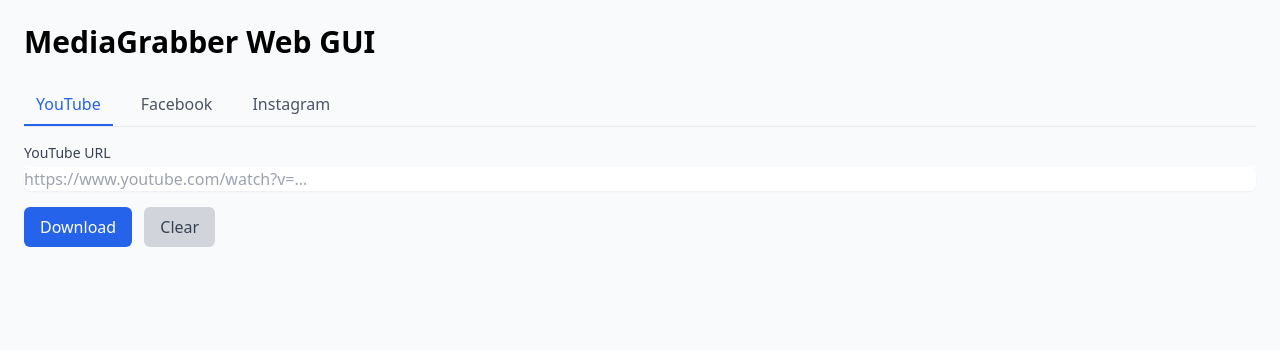
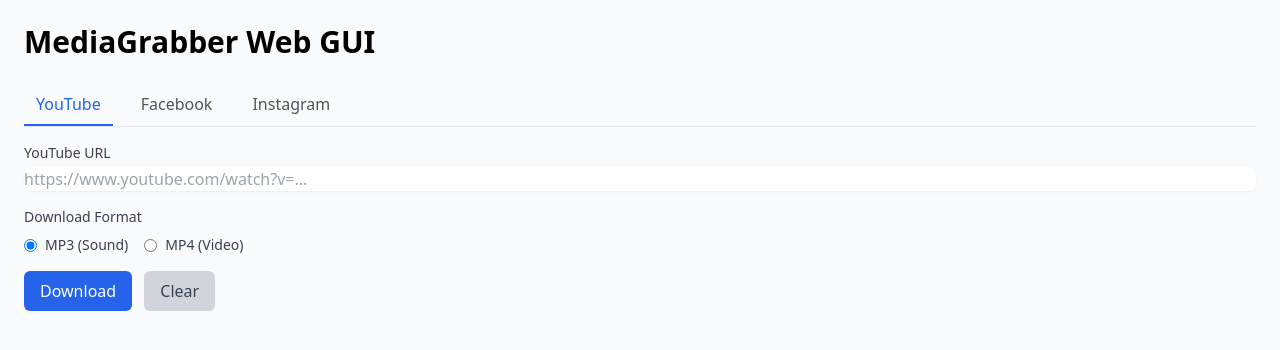
Before and after one commit to sacahan/MediaGrabber, a Flask app: page / in a window 1280 px wide. Shown: the top 350 px of the page. Run offline with Flask 2, Linux system fonts and the light colour scheme; some libraries are stand-ins or nearby versions.

Commit message:
docs: 更新 README 以包含 Windows 和 Linux 安裝 ffmpeg 的指示，並修改 HTML 標籤以改善可讀性

```diff
--- a/templates/index.html
+++ b/templates/index.html
@@ -21,16 +21,16 @@
         <label for="url" id="urlLabel" class="block text-sm font-medium text-gray-700 mb-1">YouTube URL</label>
         <input type="text" id="url" name="url" placeholder="https://www.youtube.com/watch?v=..." required class="block w-full border-gray-300 rounded-md shadow-sm focus:ring-blue-500 focus:border-blue-500">
       </div>
-      <div id="formatContainer" class="hidden">
-        <label class="block text-sm font-medium text-gray-700 mb-2">下載格式</label>
+      <div id="formatContainer">
+        <label class="block text-sm font-medium text-gray-700 mb-2">Download Format</label>
         <div class="flex space-x-4">
           <label class="flex items-center">
             <input type="radio" id="format-mp3" name="format" value="mp3" checked class="mr-2 text-blue-600 focus:ring-blue-500">
-            <span class="text-sm text-gray-700">MP3 (音訊)</span>
+            <span class="text-sm text-gray-700">MP3 (Sound)</span>
           </label>
           <label class="flex items-center">
             <input type="radio" id="format-mp4" name="format" value="mp4" class="mr-2 text-blue-600 focus:ring-blue-500">
-            <span class="text-sm text-gray-700">MP4 (影片)</span>
+            <span class="text-sm text-gray-700">MP4 (Video)</span>
           </label>
         </div>
       </div>
```
Also changed, not shown: README.md.
